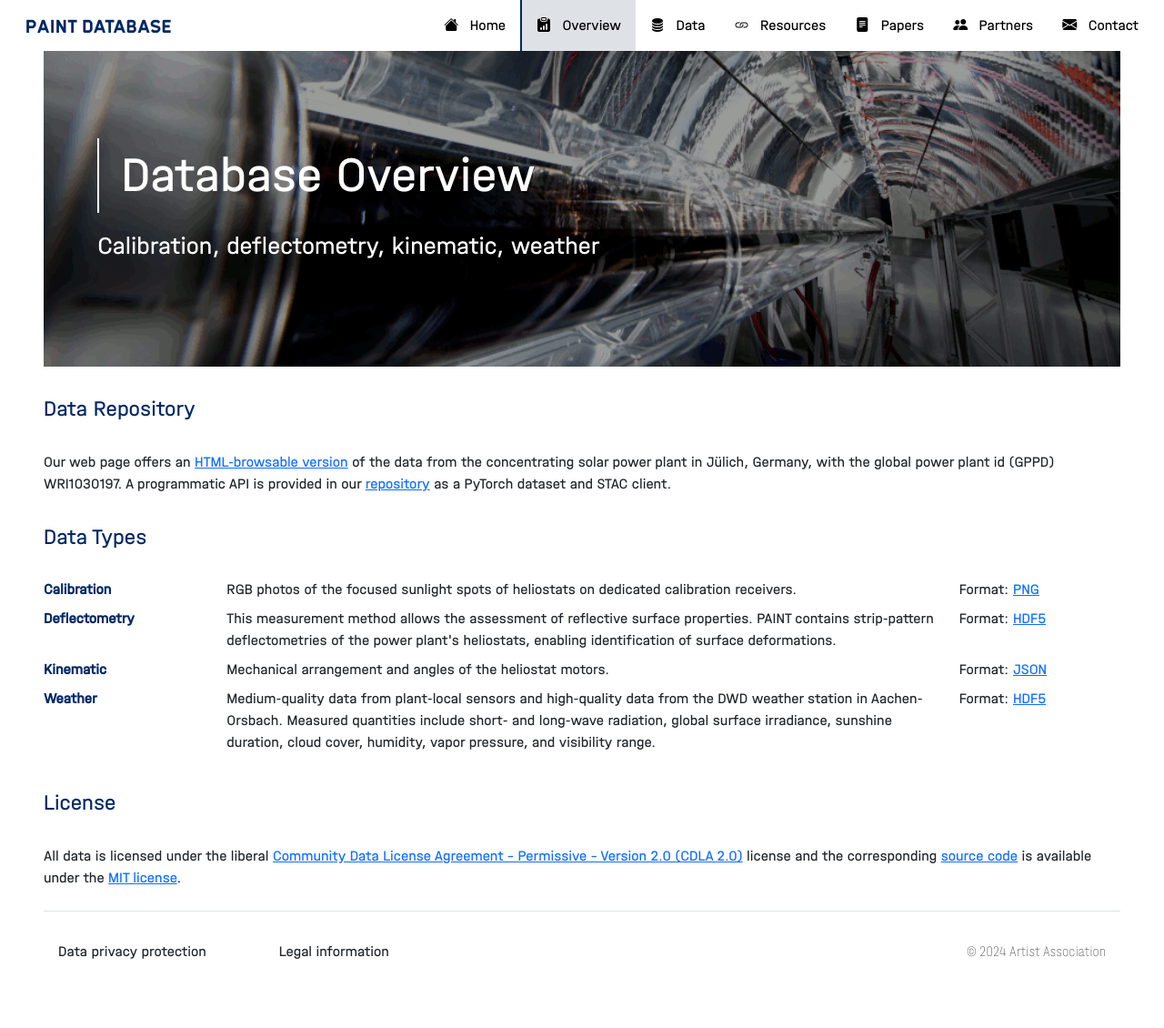
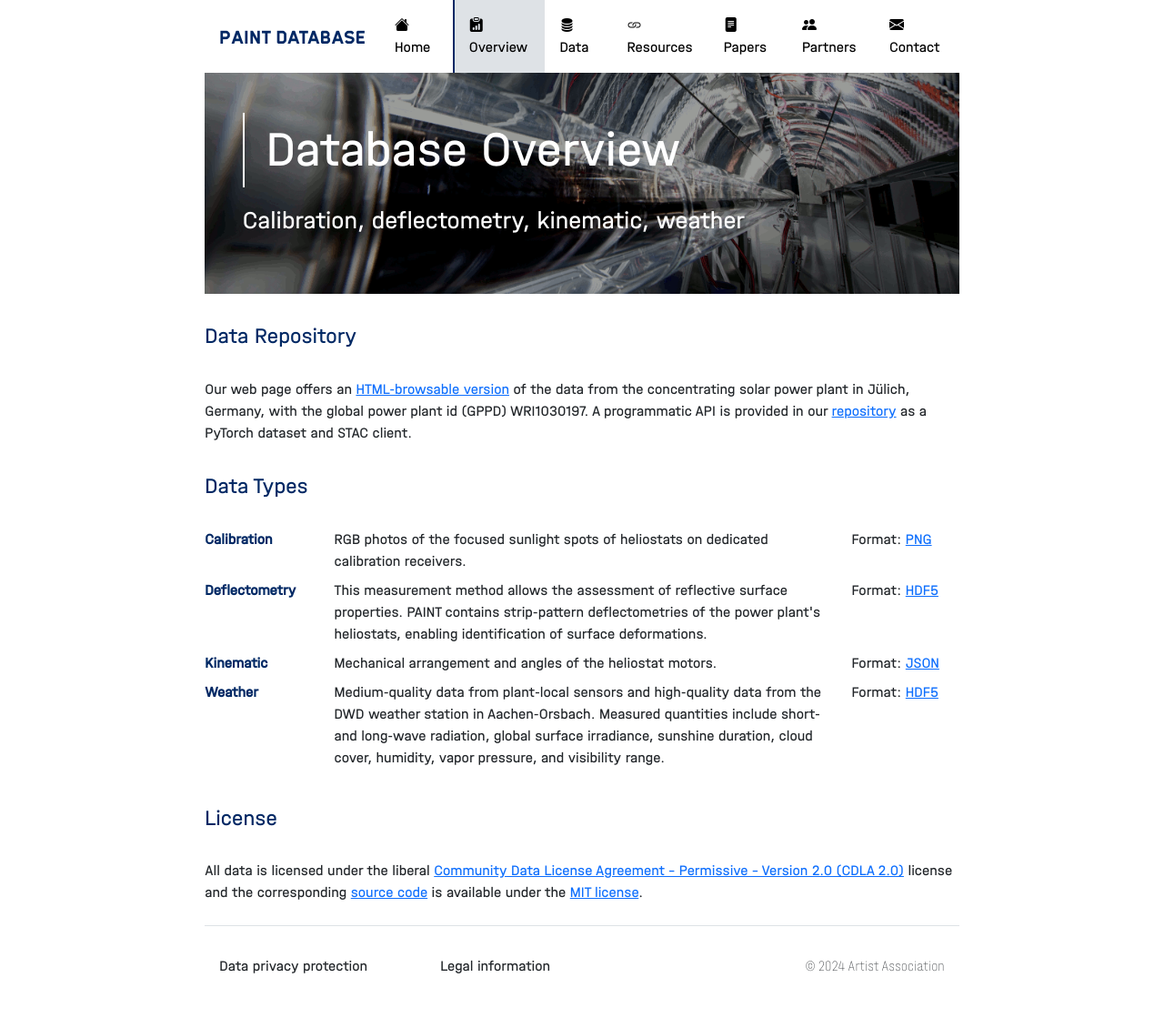
Before and after one commit to ARTIST-Association/PAINT, a Flask app: page /data in a window 1280 px wide. Shown: the whole page at 91% size. Before the commit the page ends 1054 px from the top, so only its background shows below. Run offline with Flask 3, Linux system fonts and the light colour scheme.

Commit message:
switch back to col-8 format

```diff
--- a/html/templates/base.html
+++ b/html/templates/base.html
@@ -14,8 +14,8 @@
 </head>
 
 <body>
-    <nav class="navbar navbar-expand-md sticky-top bg-white py-0">
-        <div class="container-fluid">
+    <nav class="navbar navbar-expand-lg sticky-top bg-white py-0">
+        <div class="container col-lg-8">
             <a class="mx-3 navbar-brand text-herman text-primary" href="/">
                 Paint Database
             </a>
@@ -90,7 +90,7 @@
     </nav>
 
     <!-- main content -->
-    <div class="container-fluid px-3 px-md-5">
+    <div class="container-fluid col-8">
         {% block content %}
         {% endblock %}
 
```
